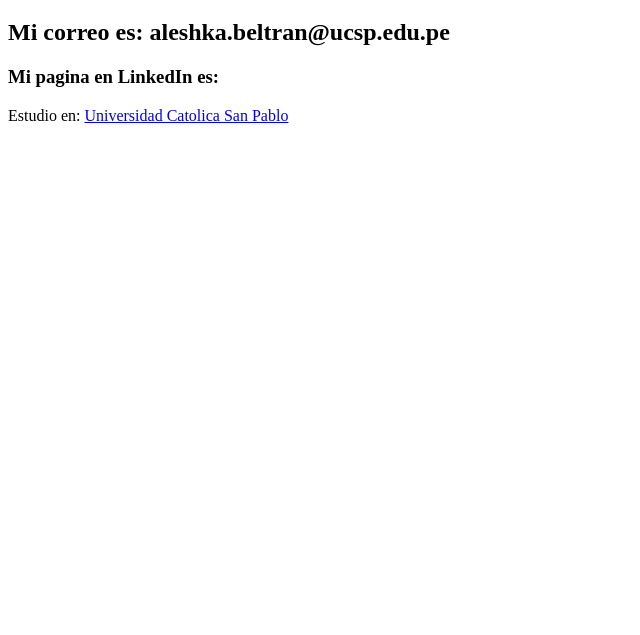
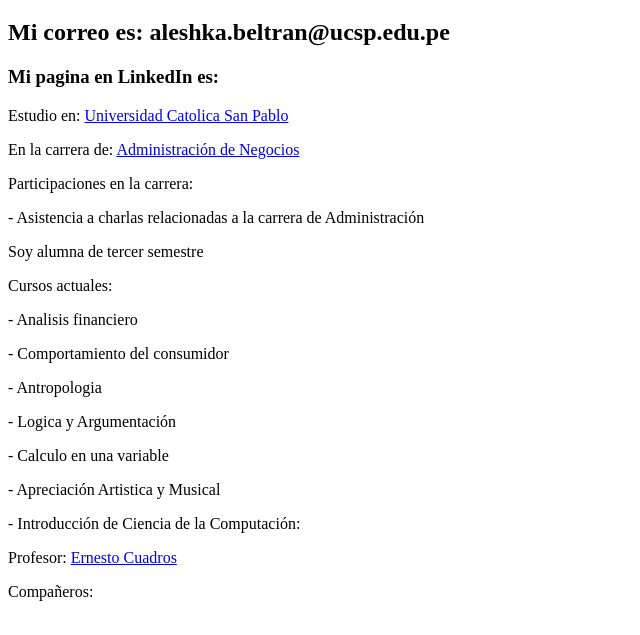
Before and after one commit to aleshka18/aleshkabeltran, a plain HTML site: page index.html in a window 1280 px wide. Shown: the part 61-696 px from the top of the page, without its empty margins (0-640 px from the left). Drawn offline with Linux system fonts and the light colour scheme.

Commit message:
Cursos
Agregue mis cursos y links

```diff
--- a/index.html
+++ b/index.html
@@ -10,5 +10,19 @@
     <h2> Mi correo es: aleshka.beltran@ucsp.edu.pe</h2>
     <h3> Mi pagina en LinkedIn es:</h3>
     <p> Estudio en: <a href="https://ucsp.edu.pe/">Universidad Catolica San Pablo</a>  </p>
+    <p> En la carrera de: <a href="https://ucsp.edu.pe/carreras/administracion-negocios/">Administración de Negocios</a>  </p>
+    <p> Participaciones en la carrera:</p>
+      <p> - Asistencia a charlas relacionadas a la carrera de Administración</p>
+    <p> Soy alumna de tercer semestre</p>
+    <p> Cursos actuales:</p>
+      <p>- Analisis financiero</p>
+      <p>- Comportamiento del consumidor</p>
+      <p>- Antropologia</p>
+      <p>- Logica y Argumentación</p>
+      <p>- Calculo en una variable</p>
+      <p>- Apreciación Artistica y Musical</p>
+      <p>- Introducción de Ciencia de la Computación:</p>
+      <p> Profesor: <a href="https://www.linkedin.com/in/ecuadrosv/"> Ernesto Cuadros</a></p>
+      <p> Compañeros:</p>
 </body>
 </html>
```
